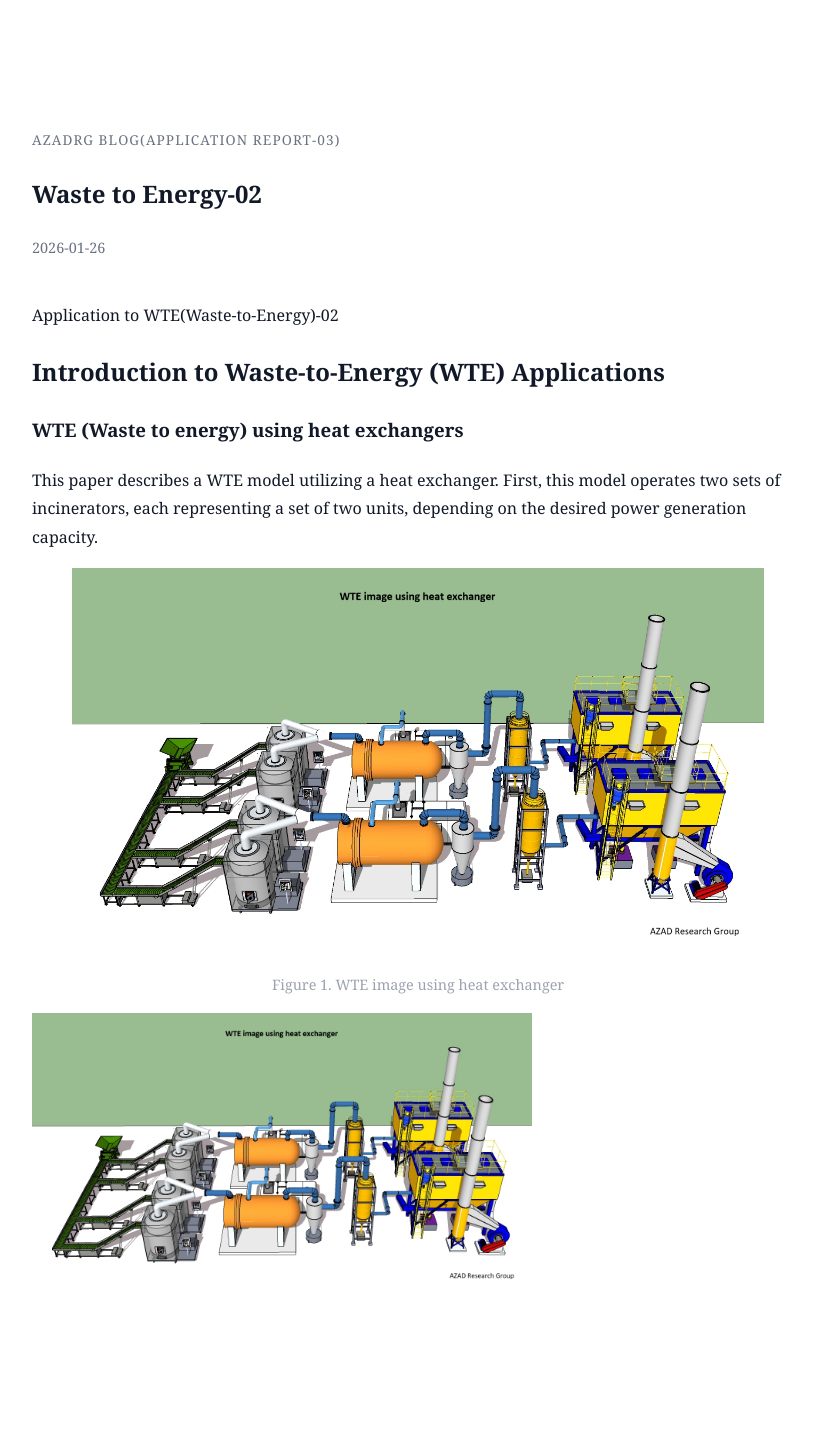
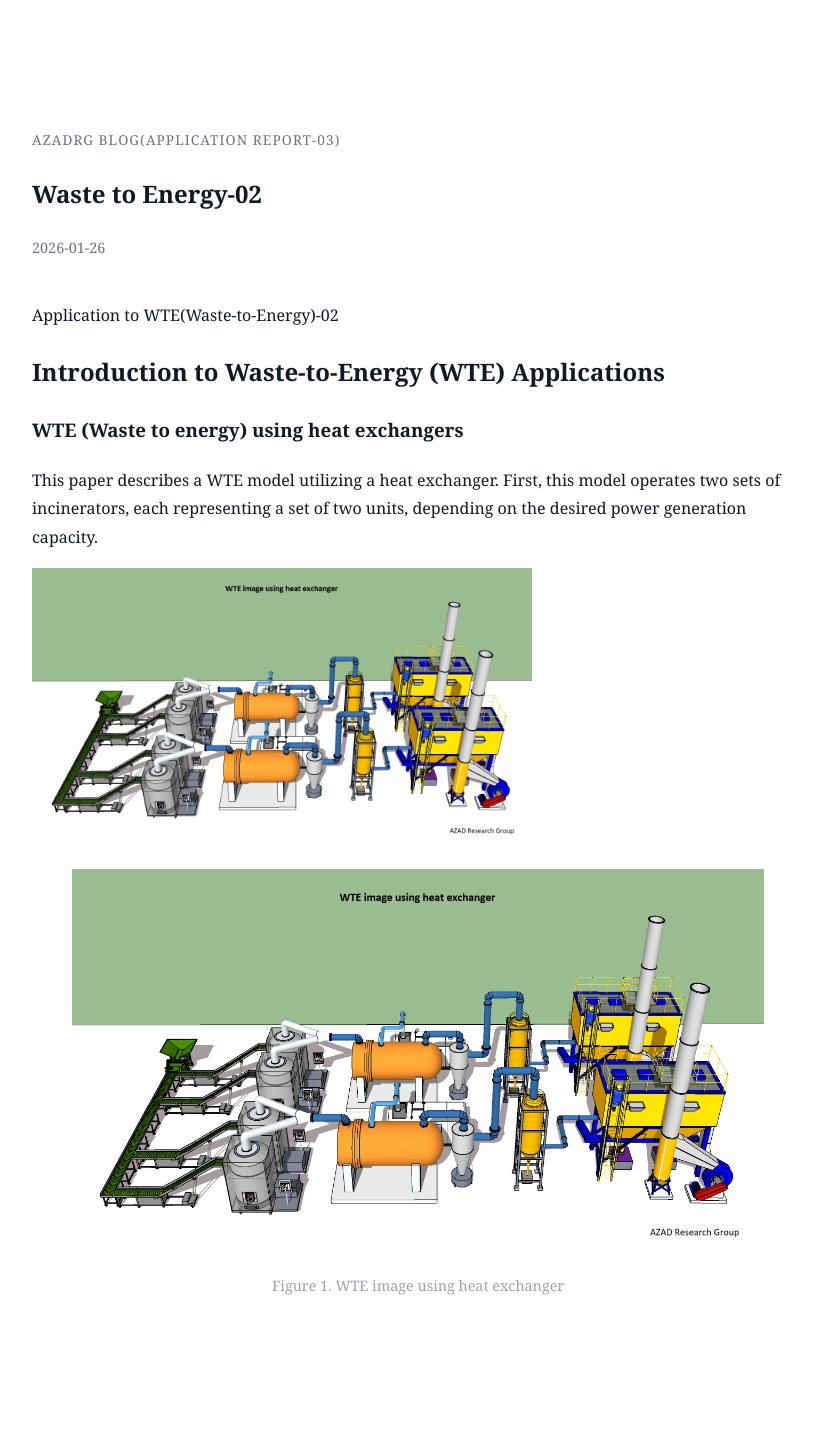
Before and after one commit to ssimsangmin49-creator/ecofriendly-polymer-compounds-incineration, a Jekyll site: the page built from _posts/2026-01-26-waste-to-energy2.md, in a window 1280 px wide. Shown: the whole page, without its empty margins (222-1035 px from the left). Built offline with Jekyll 4.4.1, drawn with Linux system fonts in a browser that asks for light colours.

Commit message:
Update WTE model description and image formatting

```diff
--- a/_posts/2026-01-26-waste-to-energy2.md
+++ b/_posts/2026-01-26-waste-to-energy2.md
@@ -15,6 +15,10 @@ This paper describes a WTE model utilizing a heat exchanger.
 First, this model operates two sets of incinerators, each representing a set of two units,
 depending on the desired power generation capacity.
 
+<a href="/assets/images/wte-hx.png">
+  <img src="/assets/images/wte-hx.png" width="500">
+</a>
+
 <figure style="text-align:center;">
   <img src="{{ '/assets/images/wte-hx.png' | relative_url }}"
        alt="WTE image using heat exchanger"
@@ -27,7 +31,3 @@ depending on the desired power generation capacity.
   Figure 1. WTE image using heat exchanger
   </figcaption>
 </figure>
-
-<a href="/assets/images/wte-hx.png">
-  <img src="/assets/images/wte-hx.png" width="500">
-</a>
```
